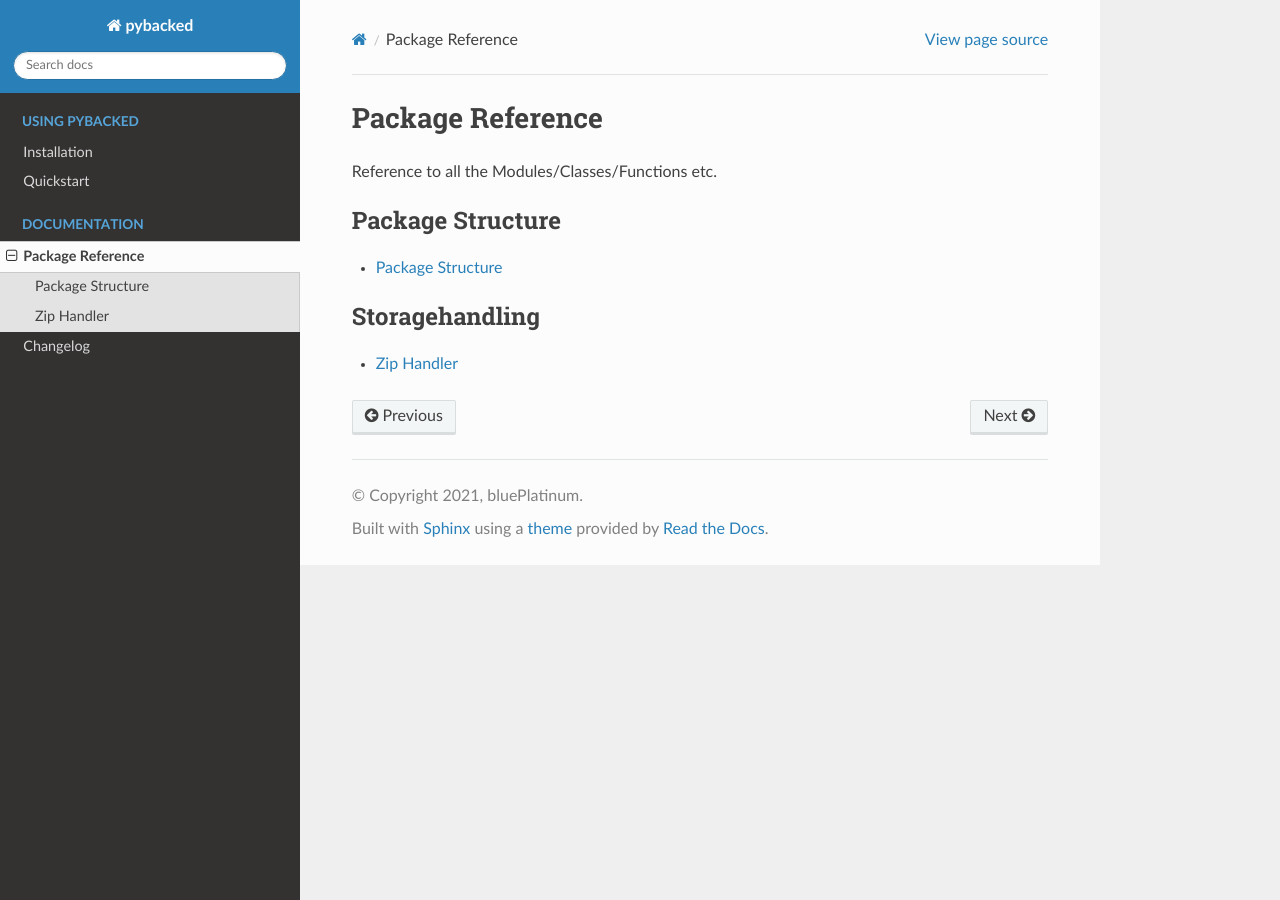
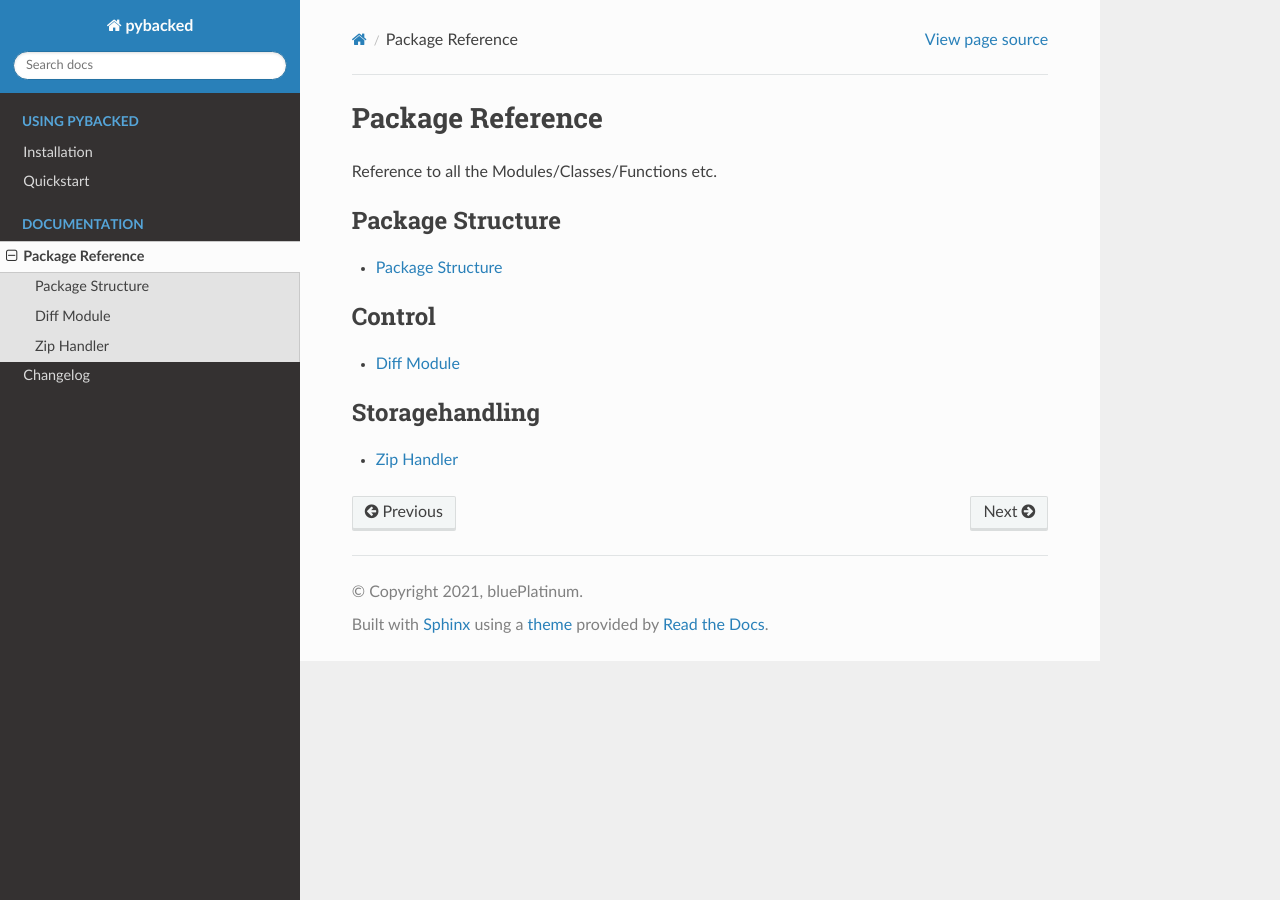
Before and after one commit to bluePlatinum/pyback, a Sphinx documentation site: the page built from docs/source/reference.rst, in a window 1280 px wide. Built offline with Sphinx 7.4.7 and the Read the Docs theme 2.0.0, drawn with Linux system fonts in a browser that asks for light colours.

Commit message:
added documentation page for diff module

```diff
--- /dev/null
+++ b/docs/source/control/diff.rst
@@ -0,0 +1,5 @@
+Diff Module
+===========
+
+.. automodule:: pybacked.control.diff
+    :members:
--- a/docs/source/reference.rst
+++ b/docs/source/reference.rst
@@ -13,6 +13,8 @@ Reference to all the Modules/Classes/Functions etc.
    :maxdepth: 2
    :caption: Control
 
+   control/diff
+
 
 .. toctree::
    :maxdepth: 2
```
